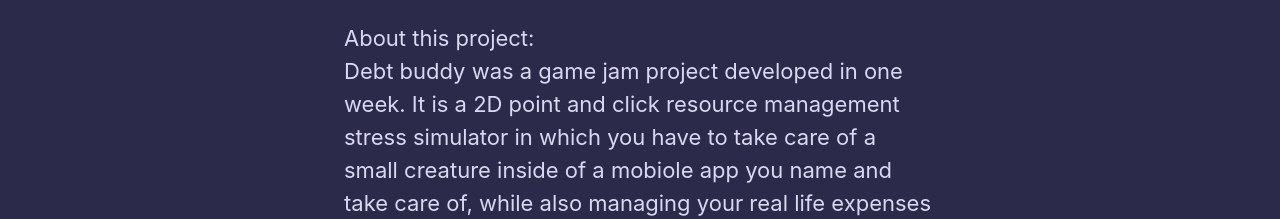
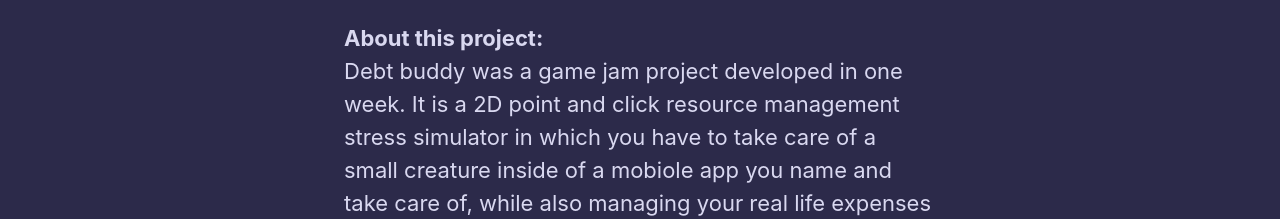
Before and after one commit to cmoss640/cmoss640.github.io, a Jekyll site: the page built from _pages/projects-game-jam.md, in a window 1280 px wide. Shown: the part 764-983 px from the top of the page. Built offline with Jekyll 4.4.1, drawn with Linux system fonts in a browser that asks for light colours.

```diff
--- a/_pages/projects-game-jam.md
+++ b/_pages/projects-game-jam.md
@@ -22,7 +22,7 @@ gallery_gameart:
 ---
 {% include gallery id="gallery_gameart" layout="third" thumb_height="180px" %}
 {% include video id="7pDZE7IOfo-Q7QdF" provider="youtube" %}
-About this project:\
+**About this project:**\
 Debt buddy was a game jam project developed in one week. It is a 2D point and click resource management stress simulator in which you have to take care of a small creature inside of a mobiole app you name and take care of, while also managing your real life expenses and job. The game is a comedic jab at purchases and bad consumer practices used by heavily disliked mobile apps, forcing the player to manage their money to both feed themselves and buy food for their little mobile companion.
 - **Try it out**
 <a href="https://cmossgames.itch.io/my-crippling-debt-buddy" target="_blank" rel="noopener noreferrer">here (Itch.io link).</a>
```
